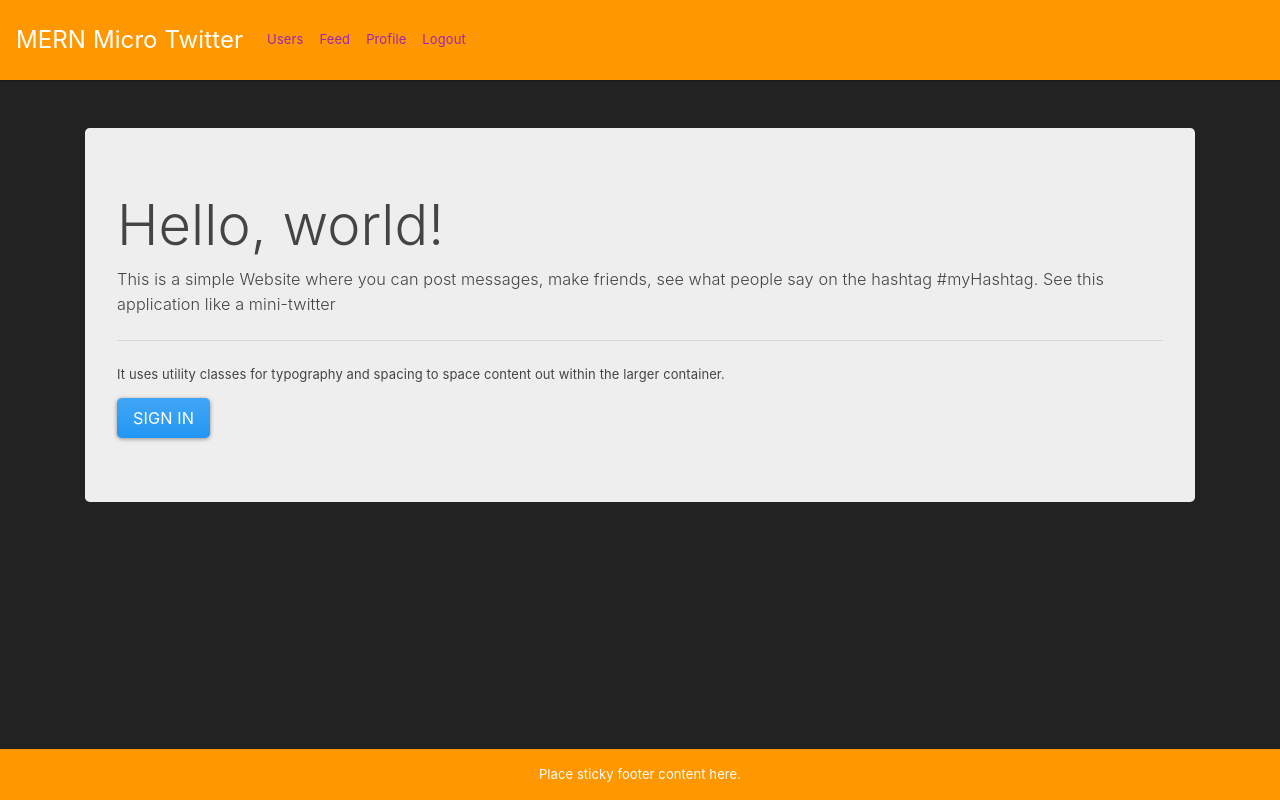
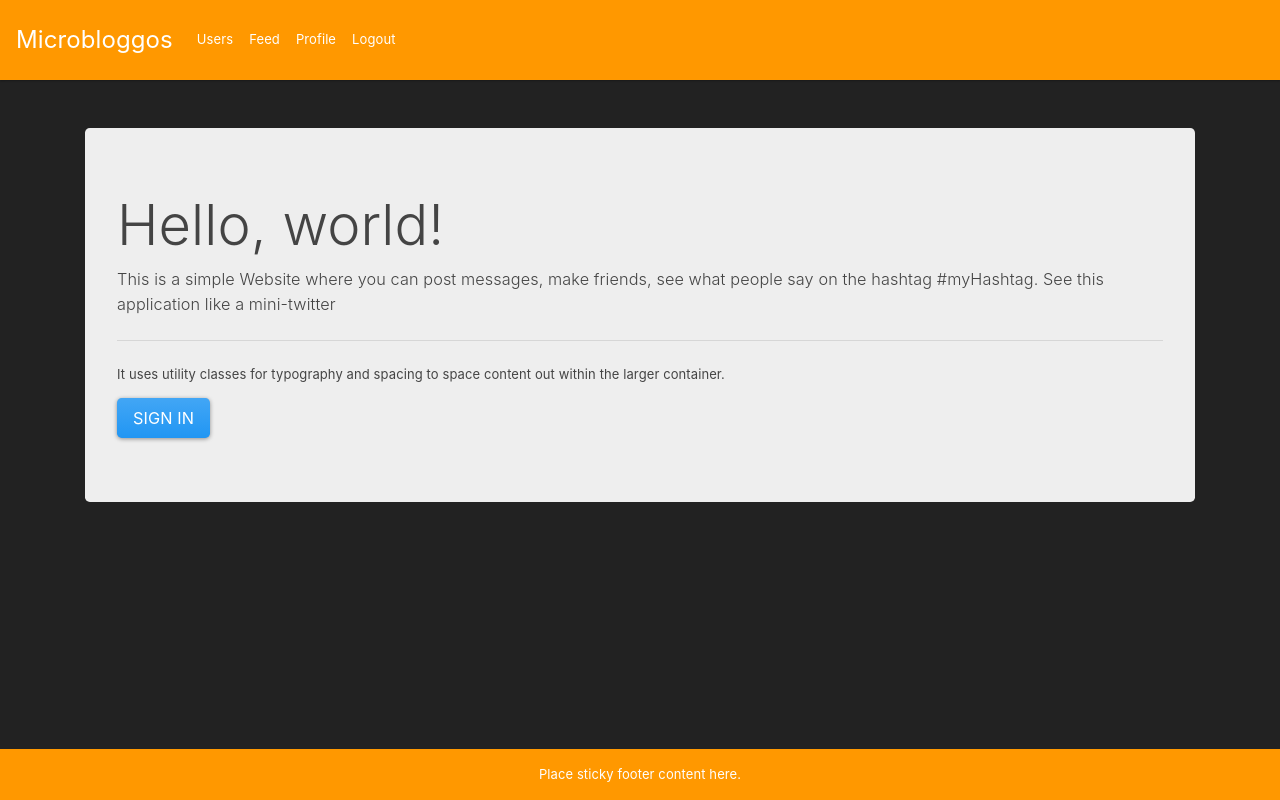
Before and after one commit to Ciscoo91/mern-micro-twitter, a React (Create React App) app in the folder client/: page / in a window 1280 px wide. Built offline with nearby package versions, Linux system fonts and the light colour scheme; no server answers; sample sign-in values are in the browser's storage.

Commit message:
ui: updated navbar text color + and login form

```diff
--- a/client/src/components/auth/LoginForm.js
+++ b/client/src/components/auth/LoginForm.js
@@ -37,12 +37,12 @@ const LoginForm = () => {
         <div className="container col-sm-6">
             <form onSubmit={handleSubmit} className="form">
                 <div className="form-group">
-                    <label htmlFor="">Username</label>
-                    <input type="text" name="username" className="form-control" onChange={(e) => setUsername(e.target.value)} />
+                    <label htmlFor="" className="text-light">Username</label>
+                    <input type="text" name="username" className="form-control text-info" onChange={(e) => setUsername(e.target.value)} />
                 </div>
                 <div className="form-group">
-                    <label htmlFor="">Password</label>
-                    <input type="password" name="password" className="form-control" onChange={(e) => setPassword(e.target.value)} />
+                    <label htmlFor="" className="text-light">Password</label>
+                    <input type="password" name="password" className="form-control text-info" onChange={(e) => setPassword(e.target.value)} />
                 </div>
                 <div className="form-group">
                     <button className="btn btn-primary" type="submit">Login</button>
--- a/client/src/components/layout/Navbar.js
+++ b/client/src/components/layout/Navbar.js
@@ -12,15 +12,15 @@ const Navbar = () => {
                 aria-controls="navbarTogglerDemo03" aria-expanded="false" aria-label="Toggle navigation">
                 <span className="navbar-toggler-icon"></span>
             </button>
-            <Link className="navbar-brand" to="/">MERN Micro Twitter</Link>
+            <Link className="navbar-brand" to="/">Microbloggos</Link>
             <div className="collapse navbar-collapse" id="navbarTogglerDemo03">
-                <ul className="navbar-nav mr-auto mt-2 mt-lg-0">
-                    {user.isLoggedIn && (<Link className="nav-link text-info" to="/users">Users</Link>)}
-                    {user.isLoggedIn && (<Link className="nav-link text-info" to="/feed">Feed</Link>)}
-                    {user.isLoggedIn && (<Link className="nav-link text-info" to={`/profile/${user.data.user.id}`}>Profile</Link>)}
-                    {!user.isLoggedIn && (<Link className="nav-link text-info" to="/register">Register</Link>)}
-                    {user.isLoggedIn && (<span className="nav-link text-info" onClick={() => logOut()}>Logout</span>)}
-                    {!user.isLoggedIn && (<Link className="nav-link text-info" to="/login">Login</Link>)}
+                <ul className="navbar-nav mr-auto mt-2 mt-lg-0 d-flex flex-row justify-content-end">
+                    {user.isLoggedIn && (<Link className="nav-link text-light" to="/users">Users</Link>)}
+                    {user.isLoggedIn && (<Link className="nav-link text-light" to="/feed">Feed</Link>)}
+                    {user.isLoggedIn && (<Link className="nav-link text-light" to={`/profile/${user.data.user.id}`}>Profile</Link>)}
+                    {!user.isLoggedIn && (<Link className="nav-link text-light" to="/register">Register</Link>)}
+                    {user.isLoggedIn && (<span className="nav-link text-light" onClick={() => logOut()}>Logout</span>)}
+                    {!user.isLoggedIn && (<Link className="nav-link text-light" to="/login">Login</Link>)}
                 </ul>
             </div>
         </nav>
--- a/client/src/components/profile/Avatar.js
+++ b/client/src/components/profile/Avatar.js
@@ -14,7 +14,7 @@ const Avatar = ({ id }) => {
     const handleChange = (e) => {
 
         const file = e.target.files[0];
-        console.log(file);
+        // console.log(file);
         if (file) {
             const fileType = file.type;
             const validTypes = ["image/jpg", "image/jpeg", "image/png", "image/gif"]
```
